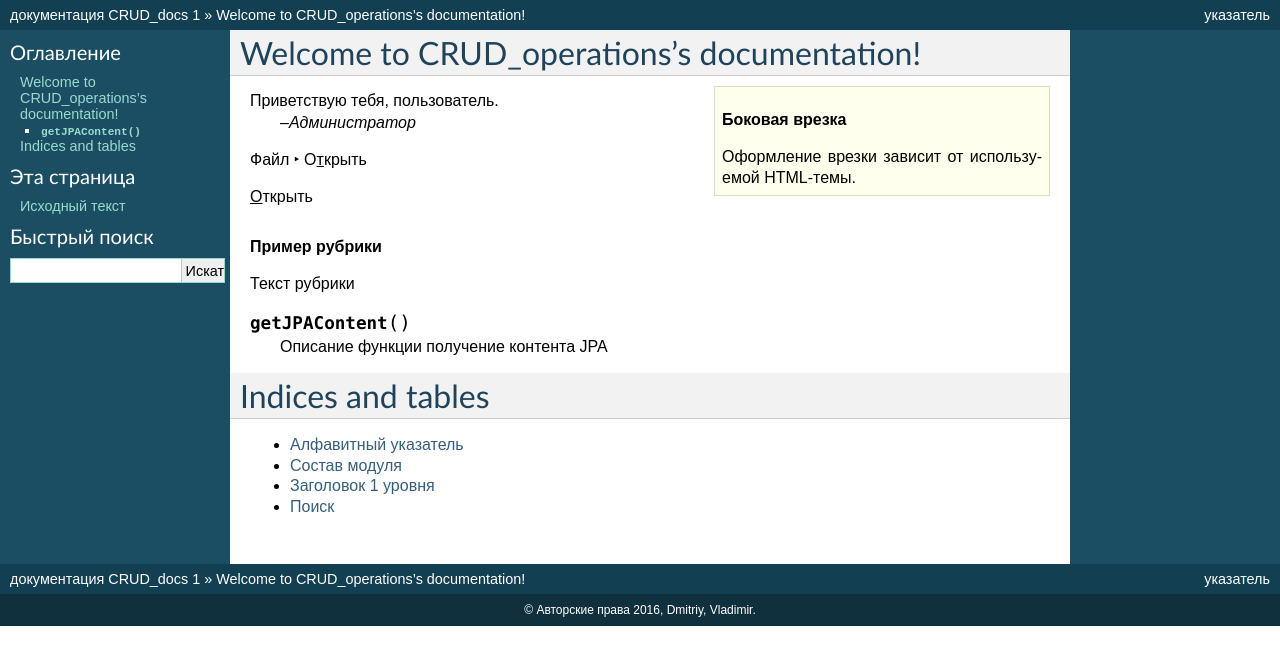
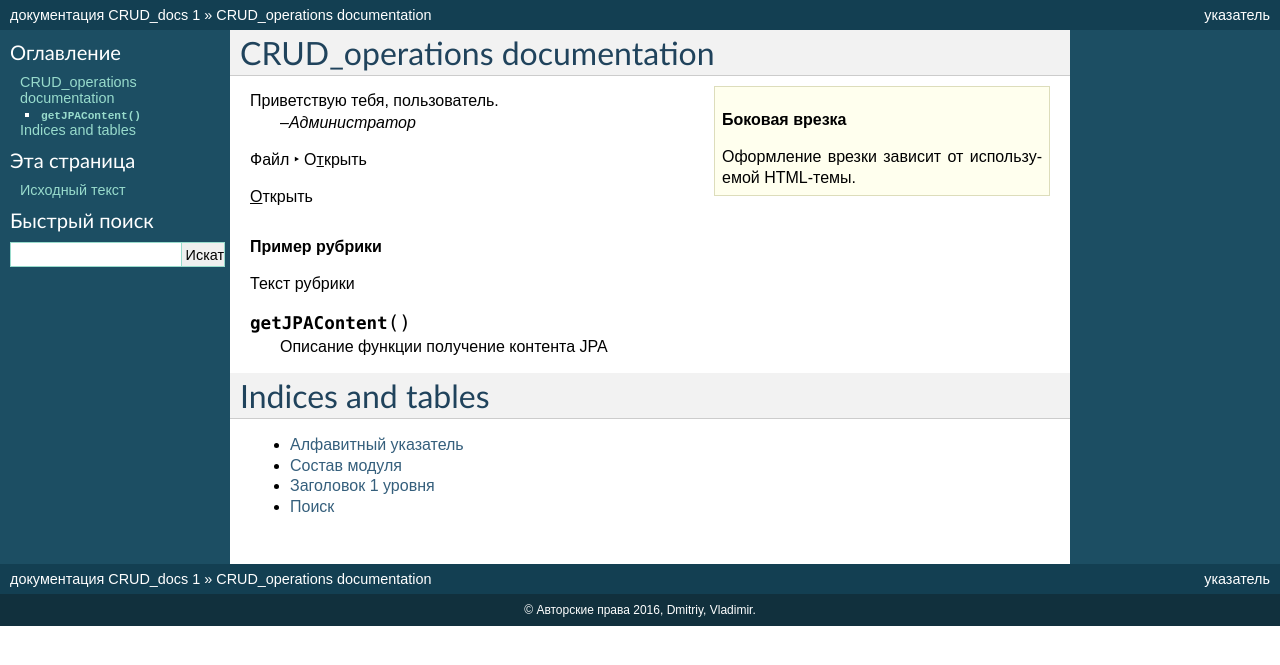
Before and after one commit to Xen4n/CRUD_docs, a Sphinx documentation site: the page built from docs/index.rst, in a window 1280 px wide. Shown: the top 665 px of the page. Built offline with Sphinx 7.4.7, drawn with Linux system fonts in a browser that asks for light colours; pages that are not in the unit, such as notebooks, are missing from menus; part of the change alters nothing that is shown.

```diff
--- a/docs/example1.rst
+++ b/docs/example1.rst
@@ -1,7 +1,7 @@
 .. _example1:
 
 Заголовок 1 уровня
-==================
+******************
 
 Основной текст:
 
--- a/docs/index.rst
+++ b/docs/index.rst
@@ -1,10 +1,5 @@
-.. CRUD_operations documentation master file, created by
-   sphinx-quickstart on Sun Apr  3 23:06:09 2016.
-   You can adapt this file completely to your liking, but it should at least
-   contain the root `toctree` directive.
 
-
-Welcome to CRUD_operations's documentation!
+CRUD_operations documentation
 ===========================================
 
 .. toctree::
```
Also changed, not shown: 15 other files.
